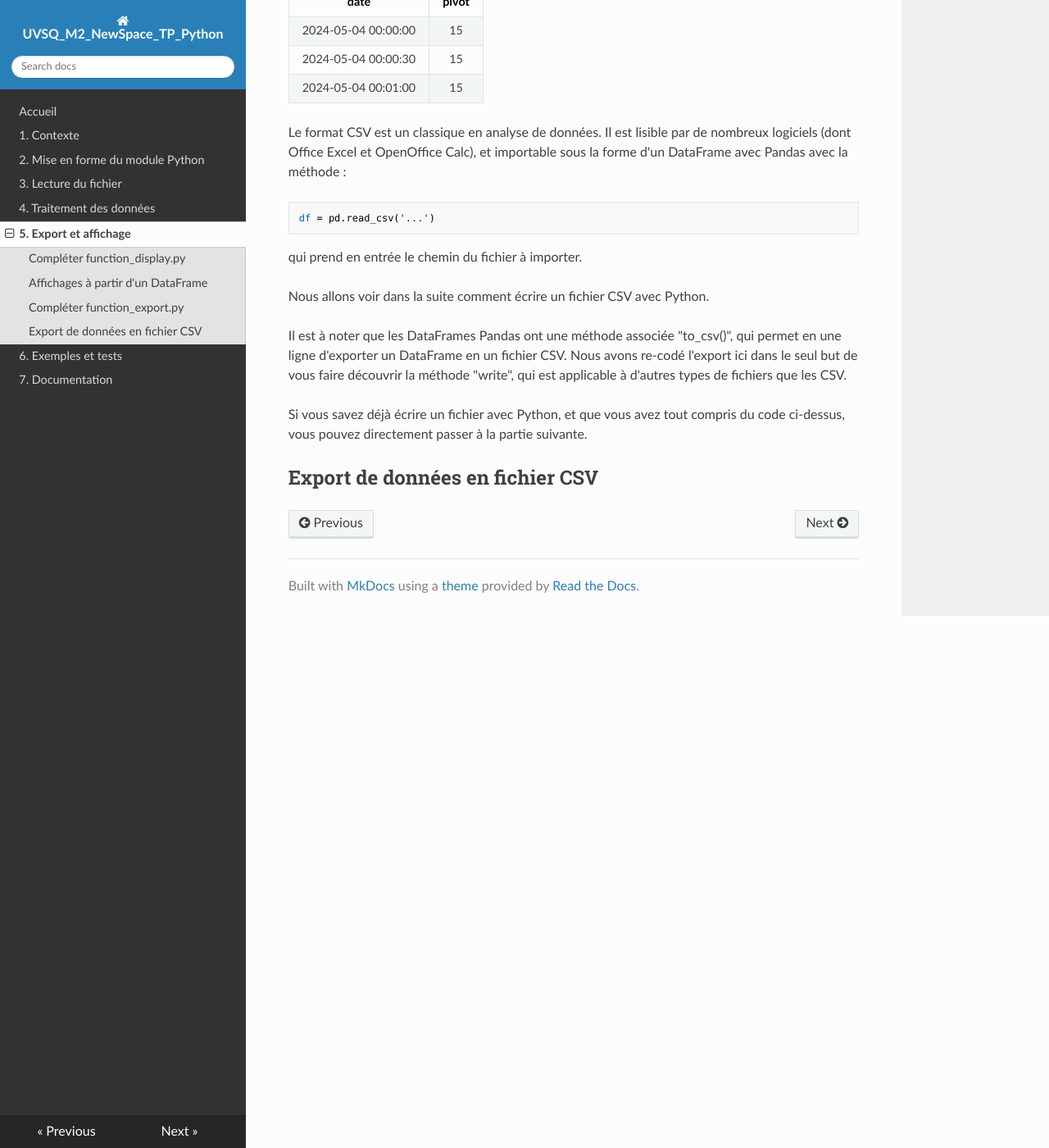
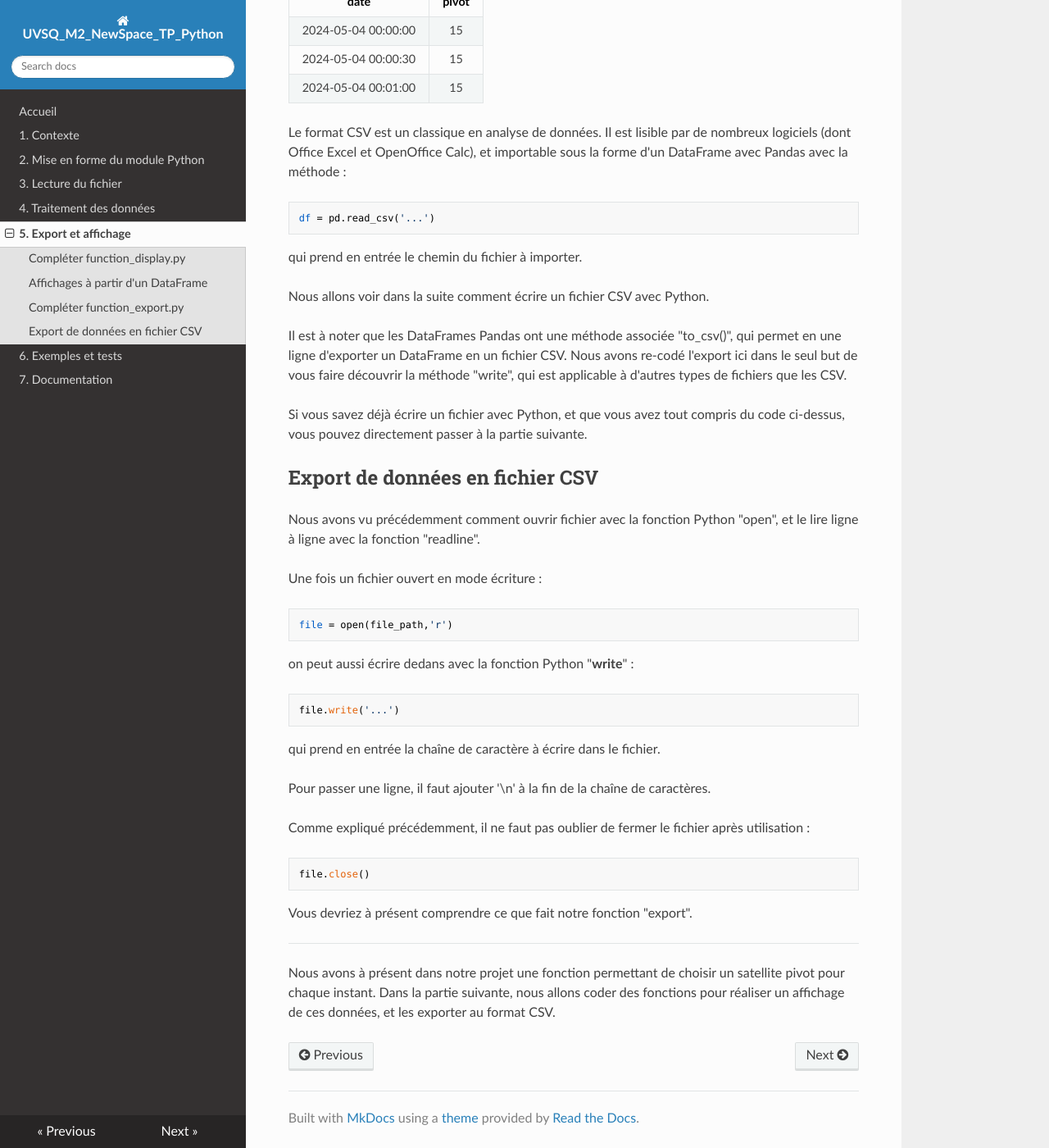
Before and after one commit to NicOudart/UVSQ_M2_NewSpace_TP_Python, an MkDocs documentation site: the page built from docs/5_Export_affichage.md, in a window 1280 px wide and 1400 px high, scrolled down 2999 px. Shown: the whole window at 82% size. Built offline with MkDocs 1.6.1, drawn with Linux system fonts in a browser that asks for light colours; nearby versions of some CDN libraries.

```diff
--- a/docs/5_Export_affichage.md
+++ b/docs/5_Export_affichage.md
@@ -172,3 +172,34 @@ Nous avons re-codé l'export ici dans le seul but de vous faire découvrir la m
 Si vous savez déjà écrire un fichier avec Python, et que vous avez tout compris du code ci-dessus, vous pouvez directement passer à la partie suivante.
 
 ## Export de données en fichier CSV
+
+Nous avons vu précédemment comment ouvrir fichier avec la fonction Python "open", et le lire ligne à ligne avec la fonction "readline".
+
+Une fois un fichier ouvert en mode écriture :
+
+~~~
+file = open(file_path,'r')
+~~~
+
+on peut aussi écrire dedans avec la fonction Python "**write**" :
+
+~~~
+file.write('...')
+~~~
+
+qui prend en entrée la chaîne de caractère à écrire dans le fichier.
+
+Pour passer une ligne, il faut ajouter '\n' à la fin de la chaîne de caractères.
+
+Comme expliqué précédemment, il ne faut pas oublier de fermer le fichier après utilisation :
+
+~~~
+file.close()
+~~~
+
+Vous devriez à présent comprendre ce que fait notre fonction "export".
+
+---
+
+Nous avons à présent dans notre projet une fonction permettant de choisir un satellite pivot pour chaque instant.
+Dans la partie suivante, nous allons coder des fonctions pour réaliser un affichage de ces données, et les exporter au format CSV.
```
Also changed, not shown: README.md (+72 -1 lines), docs/4_Traitement_donnees.md (+7 -0 lines), docs/index.md (+106 -0 lines).
